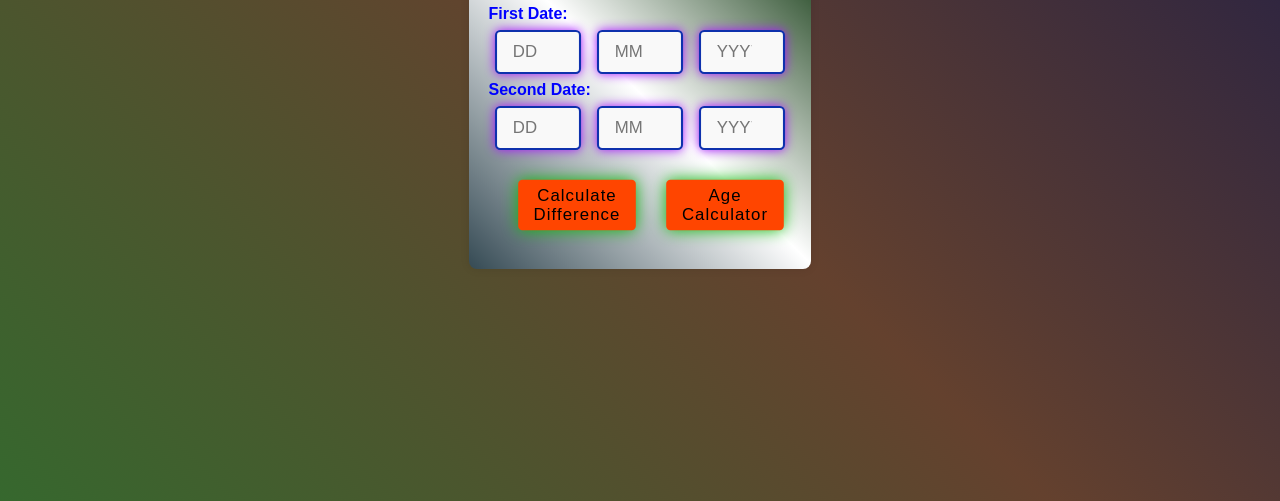
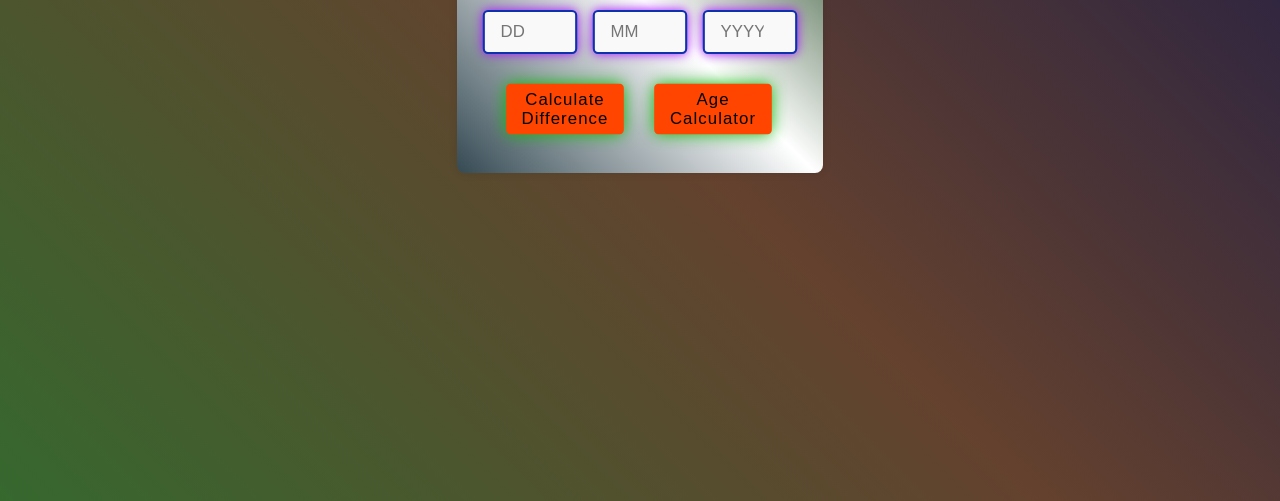
Before and after one commit to dinesh7668/Date-Gap-Calc, a plain HTML site: page index.html in a window 1280 px wide. Shown: the part 315-816 px from the top of the page. Drawn offline with Linux system fonts and the light colour scheme.

Commit message:
Making similiar to ageC

```diff
--- a/style.css
+++ b/style.css
@@ -17,6 +17,7 @@ h2{
   font-weight: 700;
 }
 .container {
+    margin-bottom: 12rem;
     background: linear-gradient(45deg, #354a54, #ffffff,rgb(5, 46, 5));
     padding: 20px;
     border-radius: 8px;
@@ -24,7 +25,7 @@ h2{
 }
 
 input{
-    width: 3rem;
+    width: 3.5rem;
     margin: .5rem;
     padding: 10px 15px;
     font-size: 1rem;
```
